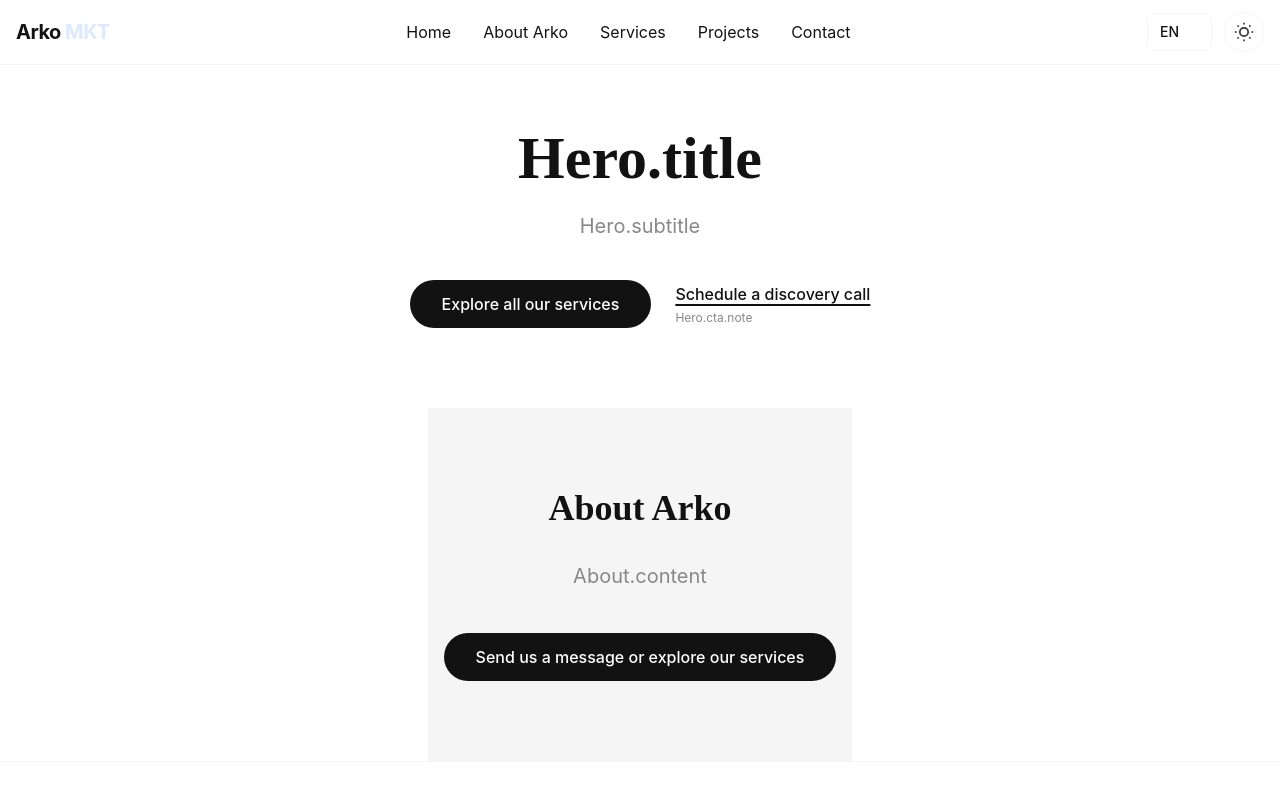
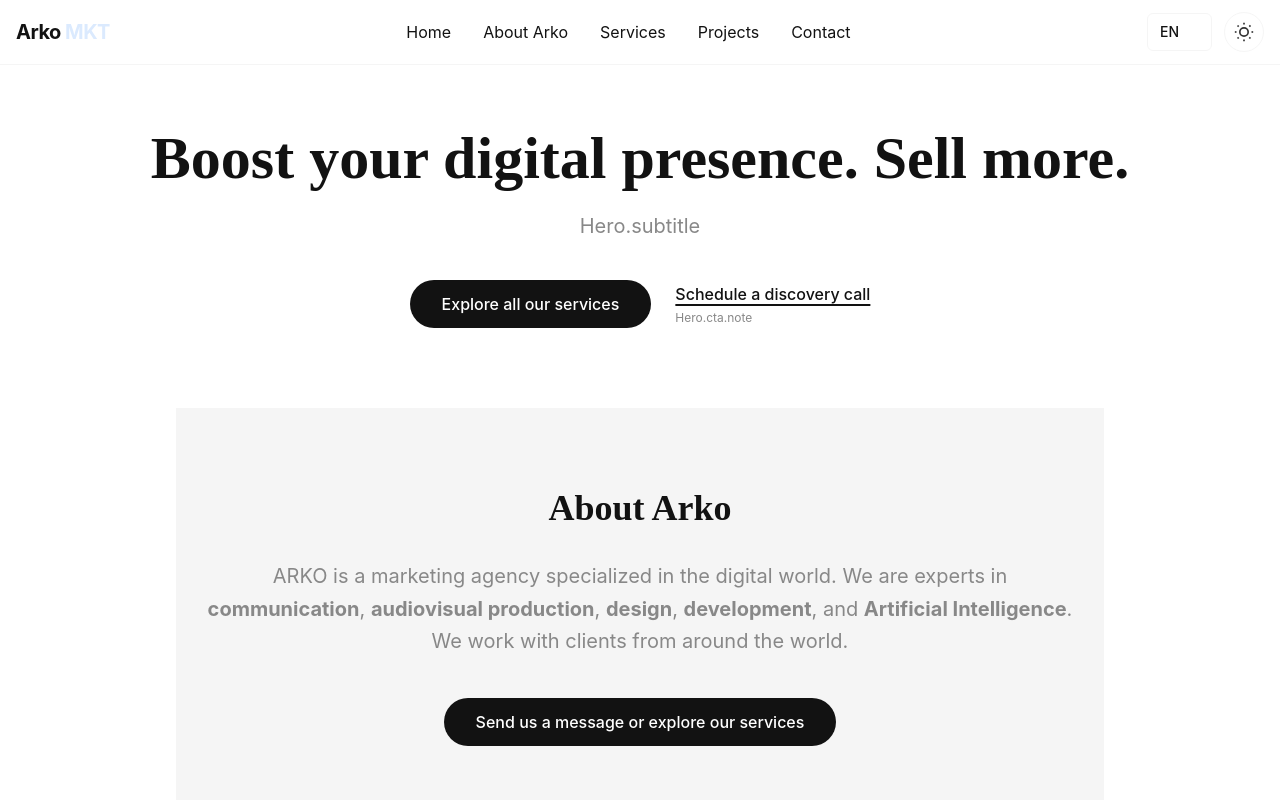
Before and after one commit to 3333444n/arkomkt, a Next.js app: page /en in a window 1280 px wide. Shown: the top 800 px of the page. Built offline with nearby package versions, Linux system fonts and the light colour scheme.

Commit message:
Fix errors

```diff
--- a/components/sections/About.tsx
+++ b/components/sections/About.tsx
@@ -21,12 +21,15 @@ export default function About() {
                     </motion.h2>
                     <motion.p
                         className="text-xl leading-relaxed text-gray-mid mb-10"
-                        dangerouslySetInnerHTML={{ __html: t("content") }}
                         initial={{ opacity: 0, y: 20 }}
                         whileInView={{ opacity: 1, y: 0 }}
                         viewport={{ once: true }}
                         transition={{ duration: 0.6, delay: 0.2 }}
-                    />
+                    >
+                        {t.rich("content", {
+                            b: (chunks) => <b>{chunks}</b>,
+                        })}
+                    </motion.p>
                     <motion.button
                         className="bg-foreground text-background px-8 py-3 rounded-full font-medium"
                         initial={{ opacity: 0, y: 20 }}
--- a/components/sections/CTA.tsx
+++ b/components/sections/CTA.tsx
@@ -2,6 +2,7 @@
 
 import { useTranslations } from "next-intl";
 import { motion } from "framer-motion";
+import Link from "next/link";
 
 export default function CTA() {
     const t = useTranslations("CTA");
@@ -17,9 +18,9 @@ export default function CTA() {
                     className="max-w-3xl mx-auto"
                 >
                     <h2 className="text-4xl md:text-6xl font-serif mb-8">{t("title")}</h2>
-                    <button className="bg-foreground text-background px-12 py-4 rounded-full font-bold text-lg hover:shadow-xl transition-shadow">
+                    <Link href="/contacto" className="bg-foreground text-background px-12 py-4 rounded-full font-bold text-lg hover:shadow-xl transition-shadow">
                         {t("button")}
-                    </button>
+                    </Link>
                 </motion.div>
             </div>
         </section>
--- a/components/sections/Hero.tsx
+++ b/components/sections/Hero.tsx
@@ -11,18 +11,24 @@ export default function Hero() {
             <div className="container mx-auto px-4 text-center">
                 <motion.h1
                     className="text-4xl md:text-6xl font-serif mb-6"
-                    dangerouslySetInnerHTML={{ __html: t("title") }}
                     initial={{ opacity: 0, y: 20 }}
                     animate={{ opacity: 1, y: 0 }}
                     transition={{ duration: 0.6 }}
-                />
+                >
+                    {t.rich("title", {
+                        b: (chunks) => <b>{chunks}</b>,
+                    })}
+                </motion.h1>
                 <motion.p
                     className="text-lg md:text-xl text-gray-mid mb-10 max-w-2xl mx-auto"
-                    dangerouslySetInnerHTML={{ __html: t("subtitle") }}
                     initial={{ opacity: 0, y: 20 }}
                     animate={{ opacity: 1, y: 0 }}
                     transition={{ duration: 0.6, delay: 0.2 }}
-                />
+                >
+                    {t.rich("subtitle", {
+                        br: () => <br />,
+                    })}
+                </motion.p>
                 <motion.div
                     className="flex flex-col md:flex-row justify-center items-center space-y-4 md:space-y-0 md:space-x-6"
                     initial={{ opacity: 0, y: 20 }}
@@ -36,10 +42,11 @@ export default function Hero() {
                         <button className="text-foreground font-medium underline underline-offset-4 decoration-2">
                             {t("cta.secondary")}
                         </button>
-                        <p
-                            className="text-xs text-gray-mid mt-1"
-                            dangerouslySetInnerHTML={{ __html: t("cta.note") }}
-                        />
+                        <p className="text-xs text-gray-mid mt-1">
+                            {t.rich("cta.note", {
+                                br: () => <br />,
+                            })}
+                        </p>
                     </div>
                 </motion.div>
             </div>
```
Also changed, not shown: 1 other file (tests, documents, lock files or other folders).
